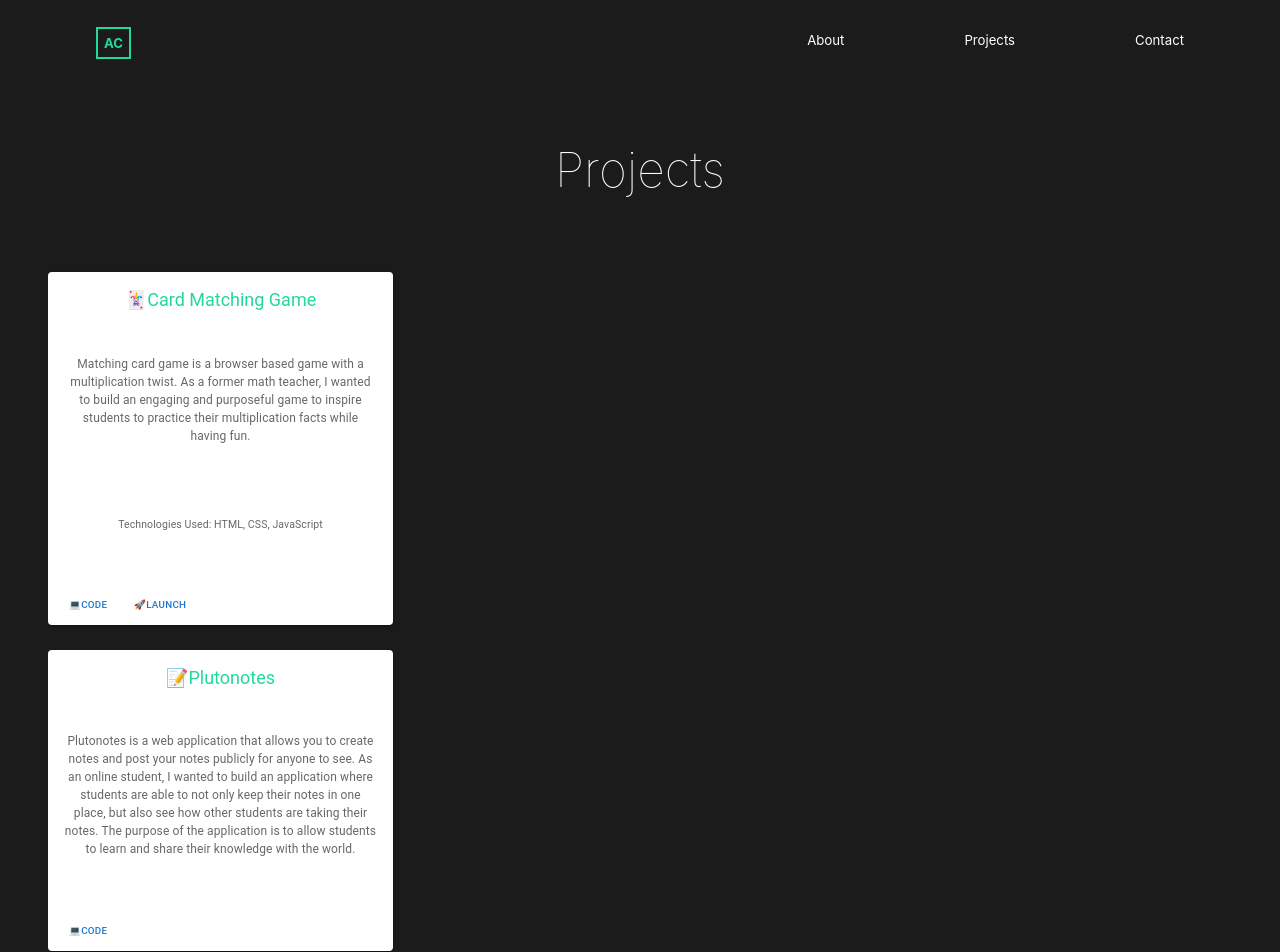
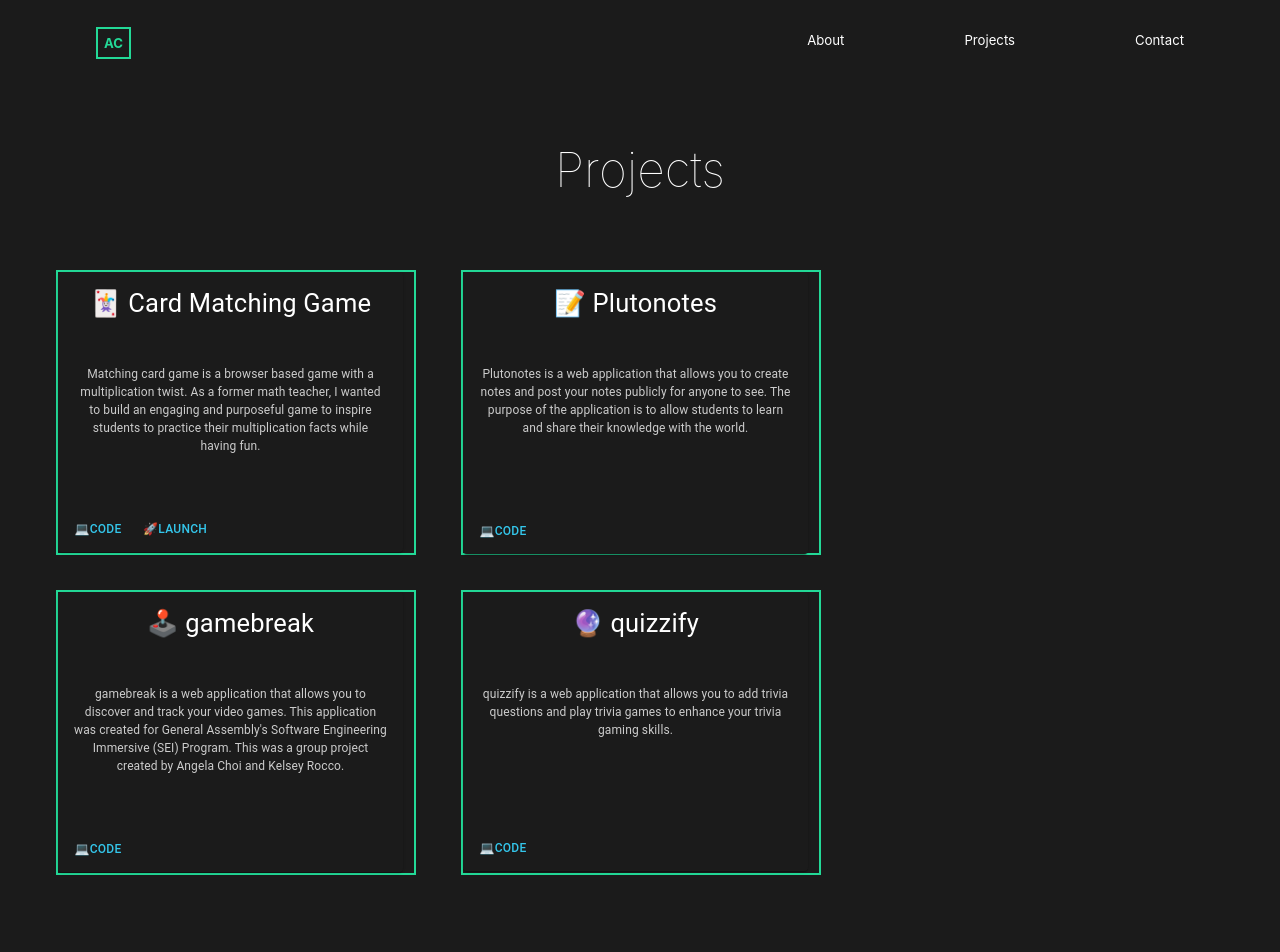
Before and after one commit to angelamchoi/portfolio, a React (Create React App) app: page /work in a window 1280 px wide. Shown: the top 952 px of the page. Built offline with nearby package versions, Linux system fonts and the light colour scheme.

Commit message:
added projects and fixed styled on projects page

```diff
--- a/src/components/ProjectCard.js
+++ b/src/components/ProjectCard.js
@@ -5,83 +5,117 @@ import CardContent from '@mui/material/CardContent';
 import CardMedia from '@mui/material/CardMedia';
 import Button from '@mui/material/Button';
 import Typography from '@mui/material/Typography';
+import styled from 'styled-components';
+import Grid2 from '@mui/material/Unstable_Grid2';
 
+
+const StyledProjectCard = styled.div`
+  padding-bottom: 25px;
+  margin-right: 35px;
+  margin-bottom: 35px;
+  border: 2px solid #23d997;
+  height: 285px;
+  width: 360px;
+  margin-left: 10px;
+  `;
+
+const ExtraPadding = styled.div`
+  padding-bottom: 35px;
+  `;
+
+const Padding= styled.div`
+  padding-bottom: 20px;
+  `;
+
+const StyledLink = styled.a`
+color: #34c6eb;
+font-size: 12px ;
+`;
 
 const ProjectCard = () => {
   return (
     <>
-    <Card sx={{ maxWidth: 345 }}>
+    <Grid2 container spacing={0.5}>
+      <StyledProjectCard>
+    <Card sx={{ maxWidth: 345 }} style={{backgroundColor: "#1b1b1b"}}>
       <CardMedia
         title="card matching game"
       />
       <CardContent>
-        <Typography gutterBottom variant="h5" component="div" color="#23d997">
-        🃏Card Matching Game
+        <Typography gutterBottom variant="h4" component="div" color="white">
+        🃏 Card Matching Game
         </Typography>
-        <Typography variant="body1" color="text.secondary">
+        <Typography variant="body1" color="#ccc;">
         Matching card game is a browser based game with a multiplication twist. As a former math teacher, I wanted to build an engaging and purposeful game to inspire students to practice their multiplication facts while having fun.
-        </Typography>
-        <Typography variant="body2" color="text.secondary">
-        Technologies Used: HTML, CSS, JavaScript
         </Typography>
       </CardContent>
       <CardActions>
-        <Button size="small" a href="https://github.com/angelamchoi/card-game" target="_blank">💻Code</Button>
-        <Button size="small" a href="https://angelamchoi.github.io/card-game/" target="_blank">🚀Launch</Button>
+        <Button size="small" a href="https://github.com/angelamchoi/card-game" target="_blank"><StyledLink>💻Code</StyledLink></Button>
+        <Button size="small" a href="https://angelamchoi.github.io/card-game/" target="_blank"><StyledLink>🚀Launch</StyledLink></Button>
       </CardActions>
     </Card>
+    </StyledProjectCard>
+
     <br></br>
-    <Card sx={{ maxWidth: 345 }}>
+    <StyledProjectCard>
+    <Card sx={{ maxWidth: 345 }} style={{backgroundColor: "#1b1b1b"}}>
       <CardMedia
         title="plutonotes"
       />
       <CardContent >
-        <Typography gutterBottom variant="h5" component="div" color="#23d997">
-        📝Plutonotes
+        <Typography gutterBottom variant="h4" component="div" color="white">
+        📝 Plutonotes
         </Typography>
-        <Typography variant="body1" color="text.secondary">
-        Plutonotes is a web application that allows you to create notes and post your notes publicly for anyone to see. As an online student, I wanted to build an application where students are able to not only keep their notes in one place, but also see how other students are taking their notes. The purpose of the application is to allow students to learn and share their knowledge with the world.
+        <Typography variant="body1" color="#ccc;">
+        Plutonotes is a web application that allows you to create notes and post your notes publicly for anyone to see. The purpose of the application is to allow students to learn and share their knowledge with the world.
         </Typography>
       </CardContent>
+      <Padding></Padding>
       <CardActions>
-        <Button size="small" a href="https://github.com/angelamchoi/plutonotes" target="_blank">💻Code</Button>
+        <Button size="small" a href="https://github.com/angelamchoi/plutonotes" target="_blank"><StyledLink>💻Code</StyledLink></Button>
       </CardActions>
     </Card>
+    </StyledProjectCard>
     <br></br>
-    <Card sx={{ maxWidth: 345 }}>
+    <StyledProjectCard>
+    <Card sx={{ maxWidth: 345 }} style={{backgroundColor: "#1b1b1b"}}>
       <CardMedia
         title="gamebreak"
       />
       <CardContent >
-        <Typography gutterBottom variant="h5" component="div" color="#23d997">
-        🕹️gamebreak
+        <Typography gutterBottom variant="h4" component="div" color="white">
+        🕹️ gamebreak
         </Typography>
-        <Typography variant="body1" color="text.secondary">
+        <Typography variant="body1" color="#ccc">
         gamebreak is a web application that allows you to discover and track your video games. This application was created for General Assembly's Software Engineering Immersive (SEI) Program. This was a group project created by Angela Choi and Kelsey Rocco.
         </Typography>
       </CardContent>
       <CardActions>
-        <Button size="small" a href="https://github.com/angelamchoi/gamebreak" target="_blank">💻Code</Button>
+        <Button size="small" a href="https://github.com/angelamchoi/gamebreak" target="_blank"><StyledLink>💻Code</StyledLink></Button>
       </CardActions>
     </Card>
+    </StyledProjectCard>
     <br></br>
-    <Card sx={{ maxWidth: 345 }}>
+    <StyledProjectCard>
+    <Card sx={{ maxWidth: 345 }} style={{backgroundColor: "#1b1b1b"}}>
       <CardMedia
         title="react trivia game"
       />
       <CardContent >
-        <Typography gutterBottom variant="h5" component="div" color="#23d997">
-        🔮quizzify
+        <Typography gutterBottom variant="h4" component="div" color="white">
+        🔮 quizzify
         </Typography>
-        <Typography variant="body1" color="text.secondary">
-        quizzify is a web application that allows you to add trivia questions and play trivia games to enhance your trivia gaming skills. I love learning, but if the learning experience is gamified, I will be able to retain the information longer and learn more. I wanted to create an application for people to continue to learn new things while having fun.
+        <Typography variant="body1" color="#ccc;">
+        quizzify is a web application that allows you to add trivia questions and play trivia games to enhance your trivia gaming skills.
         </Typography>
       </CardContent>
+      <ExtraPadding></ExtraPadding>
       <CardActions>
-        <Button size="small" a href="https://github.com/angelamchoi/react-trivia-game" target="_blank">💻Code</Button>
+        <Button size="small" a href="https://github.com/angelamchoi/react-trivia-game" target="_blank"><StyledLink>💻Code</StyledLink></Button>
       </CardActions>
     </Card>
-
+    </StyledProjectCard>
+    </Grid2>
     </>
   );
 }
```
